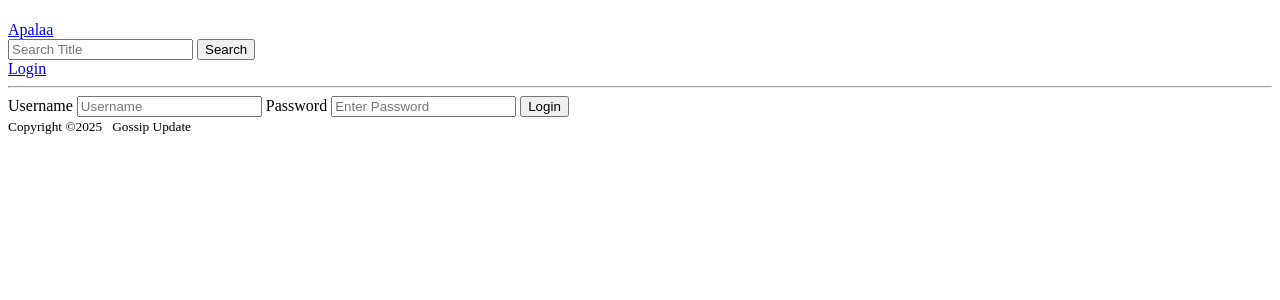
After one commit to JohnEko/apalaa, a Django app: page /login/ in a window 1280 px wide. The commit adds this page. Shown: the top 300 px of the page. Run offline with Django 5.2, Linux system fonts and the light colour scheme.

Commit message:
New permission for user added and login and logout function

```diff
--- a/blog/urls.py
+++ b/blog/urls.py
@@ -2,6 +2,8 @@ from django.urls import path
 from . import views
 
 urlpatterns = [
+    path('login/', views.loginPage, name='login'),
+    path('logout/', views.logoutUser, name='logout'),
     path('', views.home, name='home'),
     path('news/<str:pk>/', views.news, name='news'),
     path('create-post/', views.createPost, name='create'),
--- a/blog/views.py
+++ b/blog/views.py
@@ -1,6 +1,12 @@
 from django.shortcuts import render, redirect
+from django.http import HttpResponse
+from django.contrib import messages
 from django.db.models import Q
+from django.contrib.auth.decorators import login_required
+from django.contrib.auth import authenticate, login, logout
 from .models import Category, Comment, Post
+from django.contrib.auth.models import User
+
 from .forms import PostForm
 
 """
@@ -12,6 +18,33 @@ This to help user to deletes is post
 
 """
 # Create your views here.
+
+def loginPage(request):
+
+    if request.method == 'POST':
+        username = request.POST.get('username')
+        password = request.POST.get('password')
+
+        try:
+            user = User.objects.get(username=username)
+
+        except:
+            messages.error(request, 'User dose not exist')
+        user = authenticate(request, username=username, password=password)
+        if user is not None:
+            login(request, user)
+            return redirect('home')
+        else:
+            messages.error(request, 'User name and Password dose not exist')
+
+    context = {}
+    return render(request, 'apalaa/login_register.html', context)
+
+
+def logoutUser(request):
+    logout(request)
+    return redirect('home')
+
 
 def home(request):
     q = request.GET.get('q') if request.GET.get('q') != None else ''
@@ -35,6 +68,9 @@ def news(request, pk):
     context = {"post" : post}
     return render(request, 'news.html', context=context)
 
+
+#We direct the user to our login page if users want to see some pages
+@login_required(login_url='/login')
 def createPost(request):
     form = PostForm()
     if request.method == 'POST':
@@ -45,9 +81,16 @@ def createPost(request):
     context = {'form': form}
     return render(request, "apalaa/post_form.html", context)
 
+# Giving permission to users
+@login_required(login_url='/login')
 def updatePost(request, pk):
     update_post = Post.objects.get(id=pk)
     form = PostForm(instance=update_post)
+
+    #restrict other users from delecting someone post if they are not the owner of the post
+    if request.user != update_post:
+        return HttpResponse('You are not allowed to edith or delect this post')
+
     if request.method == 'POST':
         form = PostForm(request.POST, instance=update_post)
         if form.is_valid():
@@ -57,8 +100,14 @@ def updatePost(request, pk):
     return render(request, 'apalaa/post_form.html', context)
 
 
+# Giving login users permission permission to users
+@login_required(login_url='/login')
 def deletePost(request, pk):
     delete_post = Post.objects.get(id=pk)
+
+    if request.user != delete_post:
+        return HttpResponse('You are not allowed to edith or delect this post')
+
 
     if request.method == "POST":
         delete_post.delete()
--- a/template/apalaa/home.html
+++ b/template/apalaa/home.html
@@ -30,6 +30,7 @@
 </div>
 
 <div>
+    <!-- Count the number of post in the blog -->
     <h4>{{post_count}} Posted </h4>
   <!-- Create new post to the blog -->
   <a href="{% url 'create' %}">Create</a>
@@ -44,6 +45,7 @@
           <h4>{{post_detail.author}} -- <a href="{% url 'news' post_detail.id%}">{{post_detail.id}}</a></h4>
           <small>{{post_detail.content}}</small>
           <a href="{% url 'delete' post_detail.id %}">Delete</a>
+          <hr>
 
       </div>
       {% endfor %}
--- /dev/null
+++ b/template/apalaa/login_register.html
@@ -0,0 +1,20 @@
+{% extends 'main.html' %}
+
+
+{% block content %}
+    <div>
+        <form method="POST" action="">
+            {% csrf_token %}
+
+            <label>Username</label>
+            <input type="text" name="username" placeholder="Username" />
+
+            <label>Password</label>
+            <input type="password" name="password" placeholder="Enter Password" />
+
+            <input type="submit" value="Login" />
+
+        </form>
+    </div>
+
+{% endblock content %}
--- a/templates/main.html
+++ b/templates/main.html
@@ -17,9 +17,24 @@
 </head>
 
 <body>
+  <!-- using flash messages from  -->
     {% include 'navbar.html' %}
+    {% if messages %}
+    <ul class="messages">
+      {% for message in messages %}
+        <li></li> {{message}}</li>
+      {% endfor %}
+    </ul>
+    {% endif %}
         {% block content %}
 
         {% endblock %}
 
+         <!-- This is Basic Dark Fotter -->
+  <footer id="sticky-footer" class="flex-shrink-0 py-2 bg-dark text-white-50">
+    <div class="container text-center">
+      <small id='footerText'>Copyright &copy;2025 &nbsp; Gossip Update</small>
+    </div>
+  </footer>
+
 </body>
--- a/templates/navbar.html
+++ b/templates/navbar.html
@@ -4,5 +4,14 @@
 <!-- Creating a search form to enable user to search title -->
 <form method='GET' action="{% url 'home' %}">
     <input type="text" name="q"  placeholder="Search Title"/>
+    <input type="submit" name="search" value="Search" >
+
 </form>
+<!-- This create new session in brower if user is suthenticated -->
+{% if request.user.is_authenticated %}
+<a href="{% url 'logout' %}">Logout</a>
+{% else %}
+
+<a href="{% url 'login' %}">Login</a>
+{% endif %}
 <hr>
```
Also changed, not shown: db.sqlite3.
